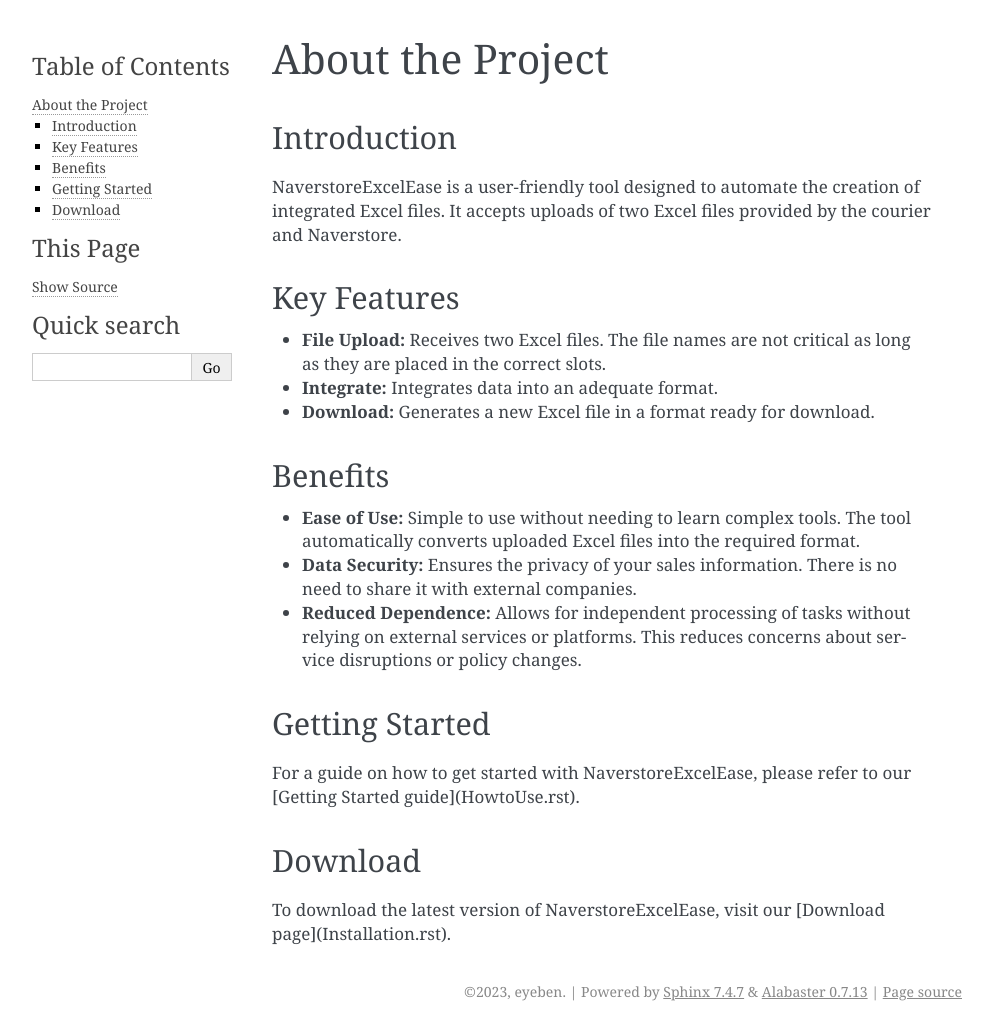
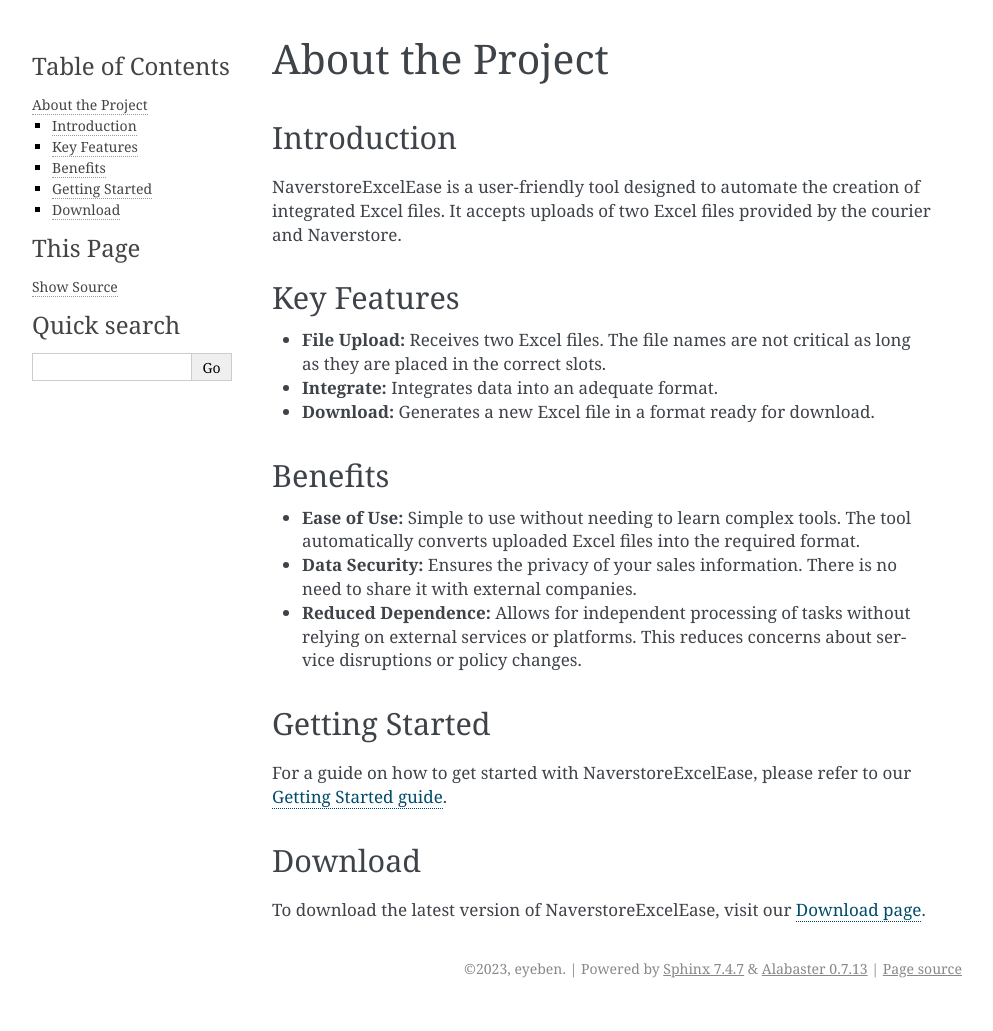
Before and after one commit to eyeben/NaverstoreExcelEase, a Sphinx documentation site: the page built from docs/source/AboutTheProject.rst, in a window 1280 px wide. Shown: the whole page, without its empty margins (148-1141 px from the left). Built offline with Sphinx 7.4.7, drawn with Linux system fonts in a browser that asks for light colours; after the commit the page ends 1008 px from its top, so only the background shows below that.

Commit message:
rst bugfix
links

```diff
--- a/docs/source/AboutTheProject.rst
+++ b/docs/source/AboutTheProject.rst
@@ -1,5 +1,5 @@
 About the Project
-===================
+=================
 
 Introduction
 ------------
@@ -23,9 +23,9 @@
 Getting Started
 ---------------
 
-For a guide on how to get started with NaverstoreExcelEase, please refer to our [Getting Started guide](HowtoUse.rst).
+For a guide on how to get started with NaverstoreExcelEase, please refer to our `Getting Started guide <HowtoUse.rst>`_.
 
 Download
 --------
 
-To download the latest version of NaverstoreExcelEase, visit our [Download page](Installation.rst).
+To download the latest version of NaverstoreExcelEase, visit our `Download page <Installation.rst>`_.
--- a/docs/source/HowtoUse.rst
+++ b/docs/source/HowtoUse.rst
@@ -15,7 +15,7 @@
 
 For Web Users
 -------------
-1. Visit our homepage: [www.naver.com](http://www.naver.com)
+1. Visit our homepage: `here <http://www.naver.com>`_
 
 2. Drag your Excel files into the appropriate slots.
    Each slot should contain an Excel file from a courier and Naver.
```
